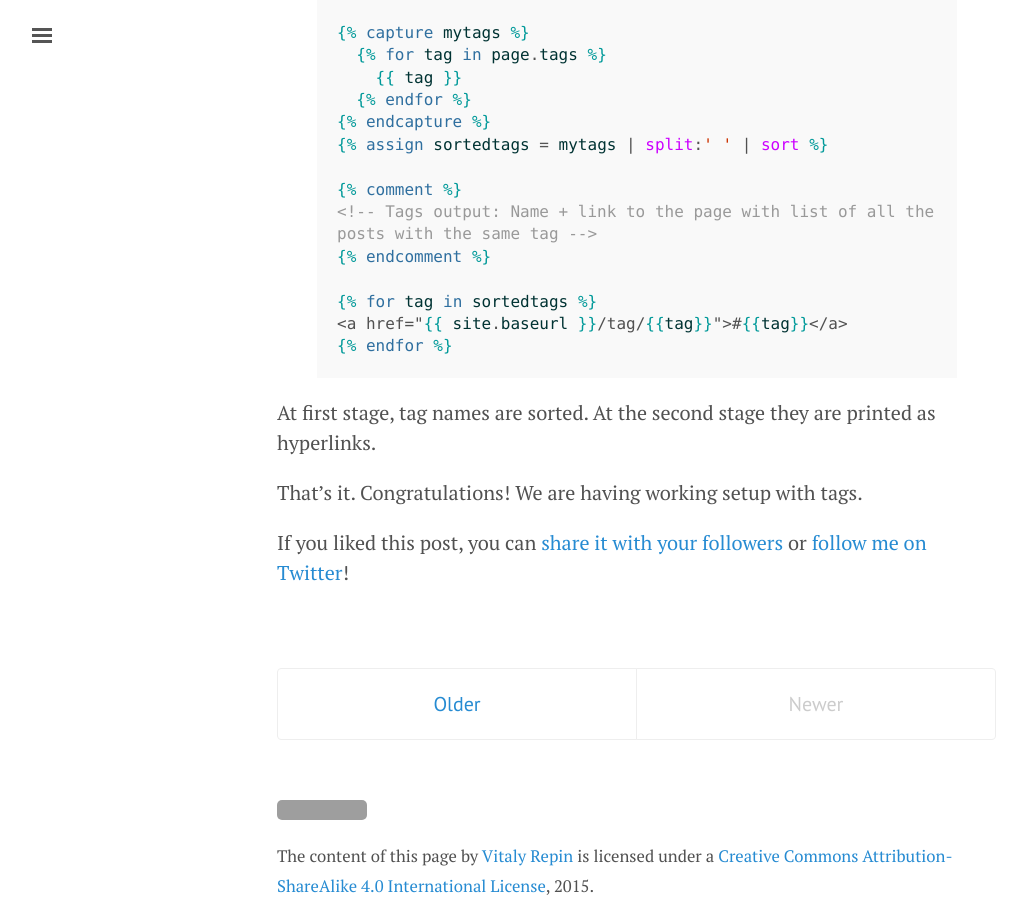
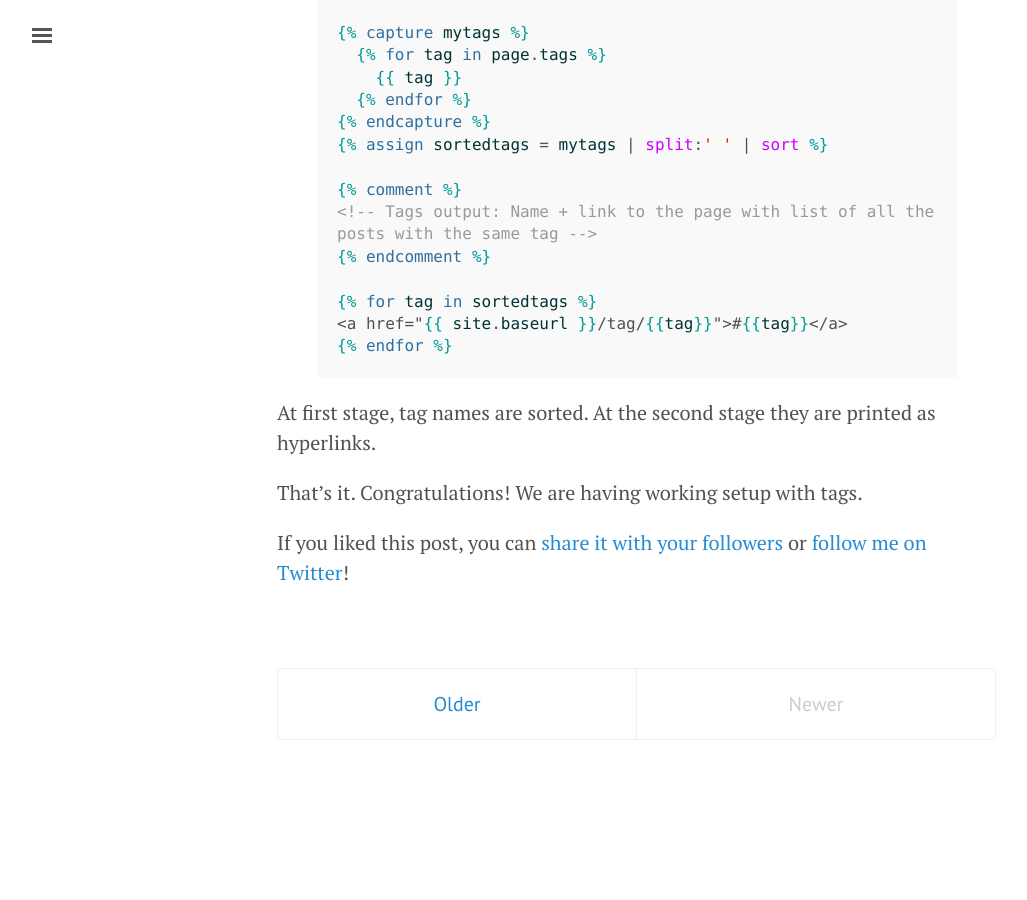
Before and after one commit to yamanka/blog, a Jekyll site: the page built from index.html, in a window 1280 px wide and 900 px high, scrolled down 4571 px. Shown: the whole window, without its empty margins (3-1030 px from the left). Built offline with Jekyll 4.4.1, drawn with Linux system fonts in a browser that asks for light colours; the list of posts is cut into pages by our own code; after the commit the page ends 5371 px from its top, so only the background shows below that; grey boxes are pictures that could not be loaded.

Commit message:
6/30/13:48

```diff
--- a/_config.yml
+++ b/_config.yml
@@ -27,7 +27,7 @@
 tagline:             Keep Thinking
 url:                 "http://weibo.com/yamanka"
 paginate:            4
-baseurl:             "/"
+baseurl:             "/index"
 
 # Assets
 #
--- a/_layouts/default.html
+++ b/_layouts/default.html
@@ -47,12 +47,7 @@
 <noscript>Please enable JavaScript to view the <a href="https://disqus.com/?ref_noscript" rel="nofollow">comments powered by Disqus.</a></noscript>
  {% endif %}
 
- <footer class="footer">
- <small>
-<a rel="license" href="http://creativecommons.org/licenses/by-sa/4.0/"><img alt="Creative Commons License" style="border-width:0" src="https://i.creativecommons.org/l/by-sa/4.0/80x15.png" /></a><span xmlns:dct="http://purl.org/dc/terms/" property="dct:title">The content of this page </span> by <a xmlns:cc="http://creativecommons.org/ns#" href="http://vrepin.org/blog" property="cc:attributionName" rel="cc:attributionURL">Vitaly Repin</a> is licensed under a <a rel="license" href="http://creativecommons.org/licenses/by-sa/4.0/">Creative Commons Attribution-ShareAlike 4.0 International License</a>,
-	  <time datetime="{{ site.time | date_to_xmlschema }}">{{ site.time | date: '%Y' }}</time>.
-	  </small>
-</footer>
+
       </div>
     </div>
 
```
